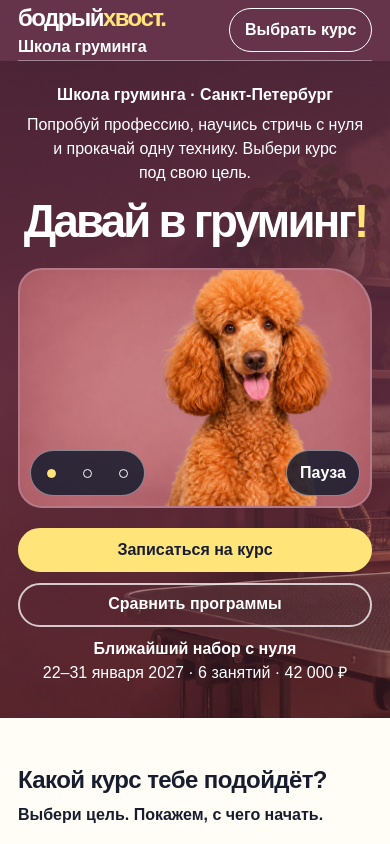
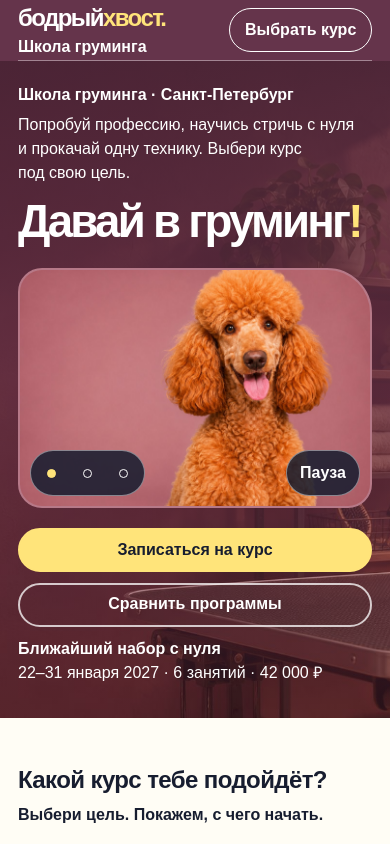
Before and after one commit to olga-puzanova/bodry-hvost, a plain HTML site: page index.html in a window 390 px wide. Shown: the top 844 px of the page. Drawn offline with Linux system fonts and the light colour scheme.

Commit message:
Left-align mobile hero copy

```diff
--- a/index.html
+++ b/index.html
@@ -10,7 +10,7 @@
   <meta name="theme-color" content="#65344b">
   <title>Бодрый хвост — школа груминга</title>
   <link rel="icon" href="data:,">
-  <link rel="stylesheet" href="styles.css?v=mobile-course-and-mentors">
+  <link rel="stylesheet" href="styles.css?v=mobile-hero-left">
   <script src="booking.js" defer></script>
   <script src="courses.js?v=program-switcher" defer></script>
   <script src="hero-gallery.js" defer></script>
--- a/styles.css
+++ b/styles.css
@@ -224,14 +224,14 @@ h3 { font-weight: 750; }
   .hero-grid { grid-template-columns: 1fr; padding-block: 1.35rem 2rem; min-height: auto; gap: 1.25rem; }
   :root { --text-display: clamp(2.85rem, 11vw, 5.2rem); }
   .hero-location { margin-bottom: .35rem; }
-  .hero-copy { text-align: center; }
+  .hero-copy { text-align: start; }
   .hero-description:not(.hero-description-mobile), .hero .booking-banner, .hero-link-desktop { display: none; }
-  .hero-description-mobile { display: block; margin: 0 auto .75rem; }
+  .hero-description-mobile { display: block; margin: 0 0 .75rem; }
   .hero-photo { width: min(100%, 30rem); justify-self: center; aspect-ratio: 1.47; }
-  .hero-mobile-actions { display: grid; grid-template-columns: repeat(auto-fit, minmax(min(100%, 11rem), 1fr)); gap: .65rem; width: min(100%, 30rem); justify-self: center; }
+  .hero-mobile-actions { display: grid; grid-template-columns: repeat(auto-fit, minmax(min(100%, 11rem), 1fr)); gap: .65rem; width: min(100%, 30rem); justify-self: start; }
   .hero-mobile-book { background: var(--yellow); border-color: var(--yellow); color: var(--ink); }
   .hero-mobile-compare { border-color: #ffffffc0; color: white; }
-  .hero-mobile-intake { grid-column: 1 / -1; max-width: none; text-align: center; }
+  .hero-mobile-intake { grid-column: 1 / -1; max-width: none; text-align: start; }
   .hero-mobile-intake strong { display: block; }
   .mentors-photo { display: none; }
   .mentor-list { width: min(100%, 30rem); grid-template-columns: 1fr; gap: 1.65rem; margin-inline: auto; }
```
